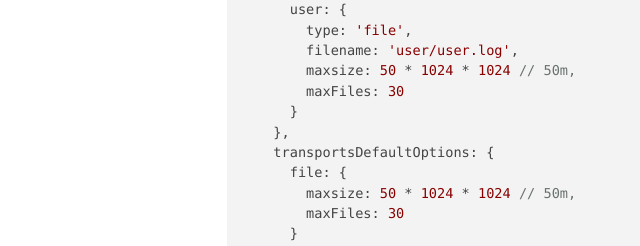
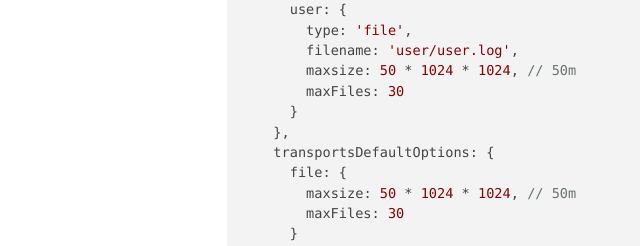
Before and after one commit to SalakJS/docs, a plain HTML site: page docs/zh-cn/logger.html in a window 1280 px wide. Shown: the part 965-1211 px from the top of the page, 81-721 px from the left. Drawn offline with nearby package versions, Linux system fonts and the light colour scheme.

Commit message:
Deploy website
Deploy website version based on 793e307c6377ab9cfb5397b9cd7e2f50d6ad3096

```diff
--- a/docs/zh-cn/logger.html
+++ b/docs/zh-cn/logger.html
@@ -68,13 +68,13 @@
       <span class="hljs-attr">user</span>: {
         <span class="hljs-attr">type</span>: <span class="hljs-string">'file'</span>,
         <span class="hljs-attr">filename</span>: <span class="hljs-string">'user/user.log'</span>,
-        <span class="hljs-attr">maxsize</span>: <span class="hljs-number">50</span> * <span class="hljs-number">1024</span> * <span class="hljs-number">1024</span> <span class="hljs-comment">// 50m,</span>
+        <span class="hljs-attr">maxsize</span>: <span class="hljs-number">50</span> * <span class="hljs-number">1024</span> * <span class="hljs-number">1024</span>, <span class="hljs-comment">// 50m</span>
         maxFiles: <span class="hljs-number">30</span>
       }
     },
     <span class="hljs-attr">transportsDefaultOptions</span>: {
       <span class="hljs-attr">file</span>: {
-        <span class="hljs-attr">maxsize</span>: <span class="hljs-number">50</span> * <span class="hljs-number">1024</span> * <span class="hljs-number">1024</span> <span class="hljs-comment">// 50m,</span>
+        <span class="hljs-attr">maxsize</span>: <span class="hljs-number">50</span> * <span class="hljs-number">1024</span> * <span class="hljs-number">1024</span>, <span class="hljs-comment">// 50m</span>
         maxFiles: <span class="hljs-number">30</span>
       }
     },
```
